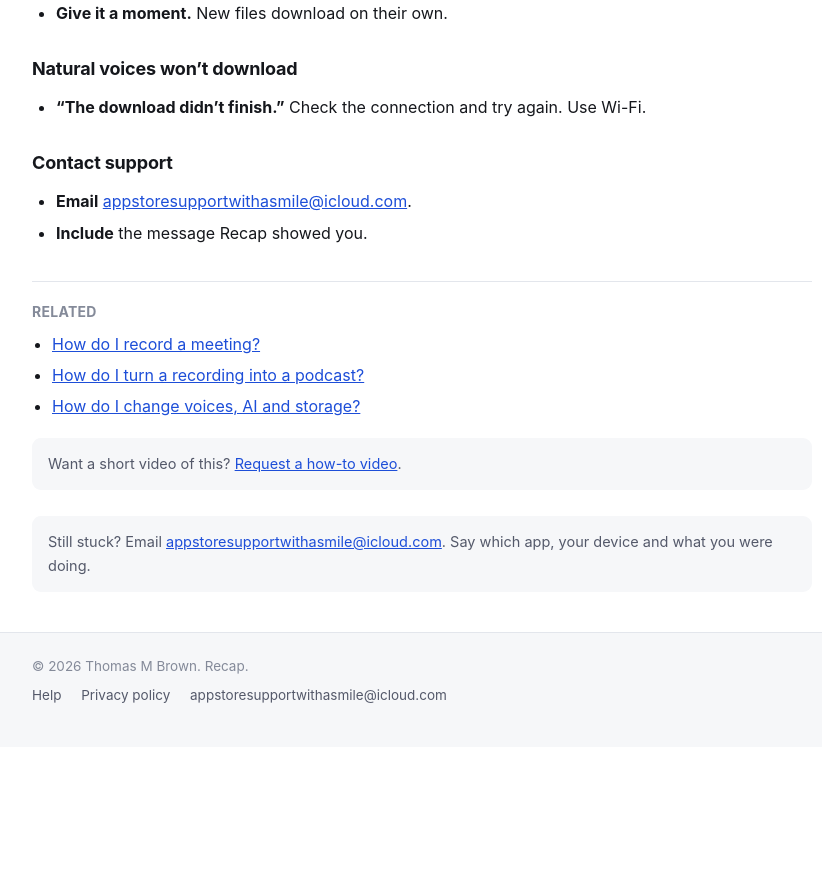
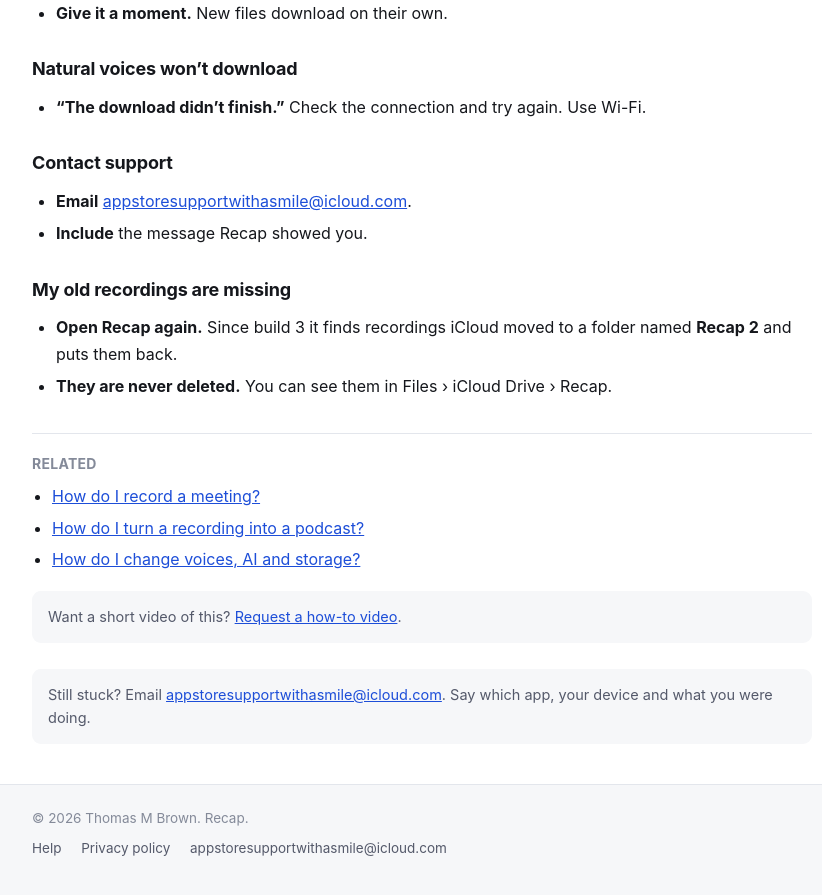
Before and after one commit to mytombrown/team-assist-help, a Jekyll site: the page built from _guides/recap/troubleshooting.md, in a window 1280 px wide and 900 px high, scrolled down 1130 px. Shown: the top 895 px of the window, without its empty margins (218-1040 px from the left). Built offline with Jekyll 4.4.1, drawn with Linux system fonts in a browser that asks for light colours; before the commit the page ends 1877 px from its top, so only the background shows below that.

Commit message:
Recap Build 3: old recordings that iCloud moved to "Recap 2" come back on launch (RC-1153)
Co-Authored-By: Claude Opus 5.5 <noreply@anthropic.com>

```diff
--- a/_guides/recap/troubleshooting.md
+++ b/_guides/recap/troubleshooting.md
@@ -51,3 +51,8 @@ related:
 
 - **Email** [{{ site.support_email }}](mailto:{{ site.support_email }}).
 - **Include** the message Recap showed you.
+
+## My old recordings are missing
+
+- **Open Recap again.** Since build 3 it finds recordings iCloud moved to a folder named **Recap 2** and puts them back.
+- **They are never deleted.** You can see them in Files › iCloud Drive › Recap.
```
